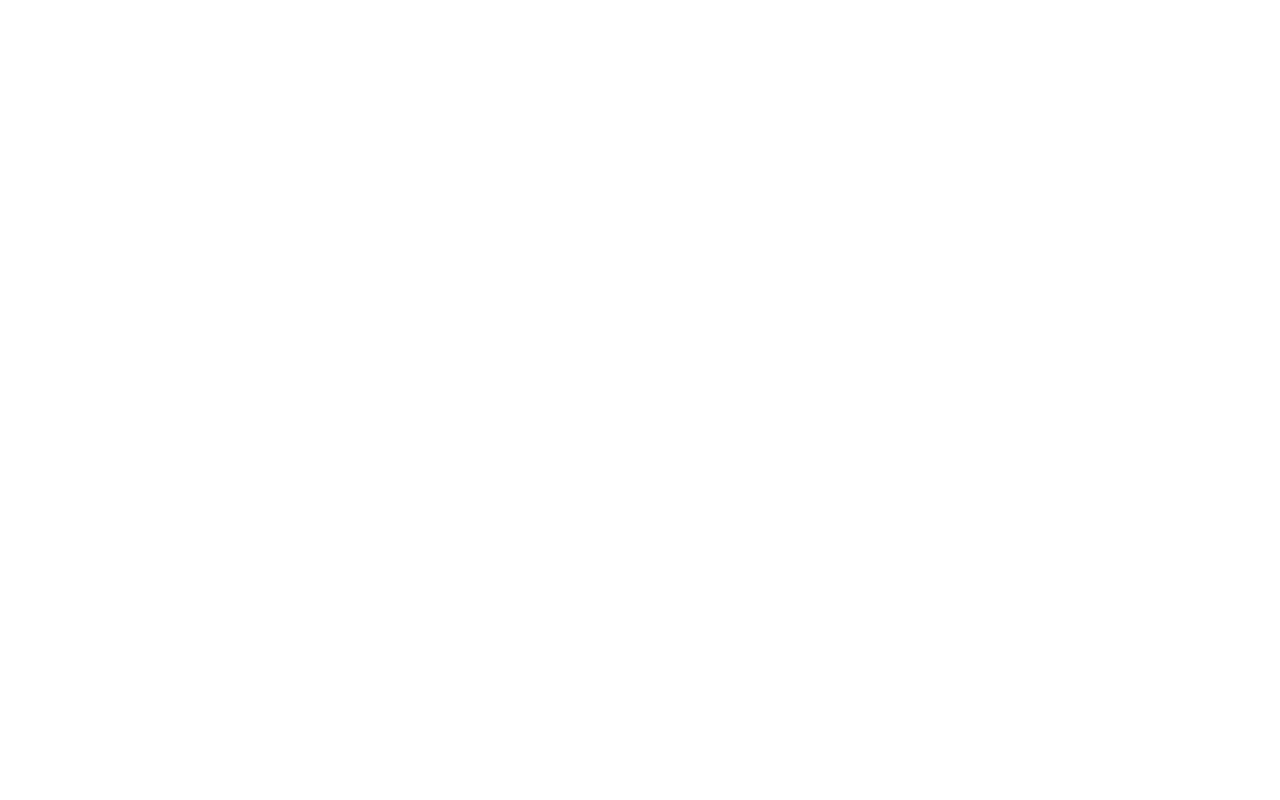
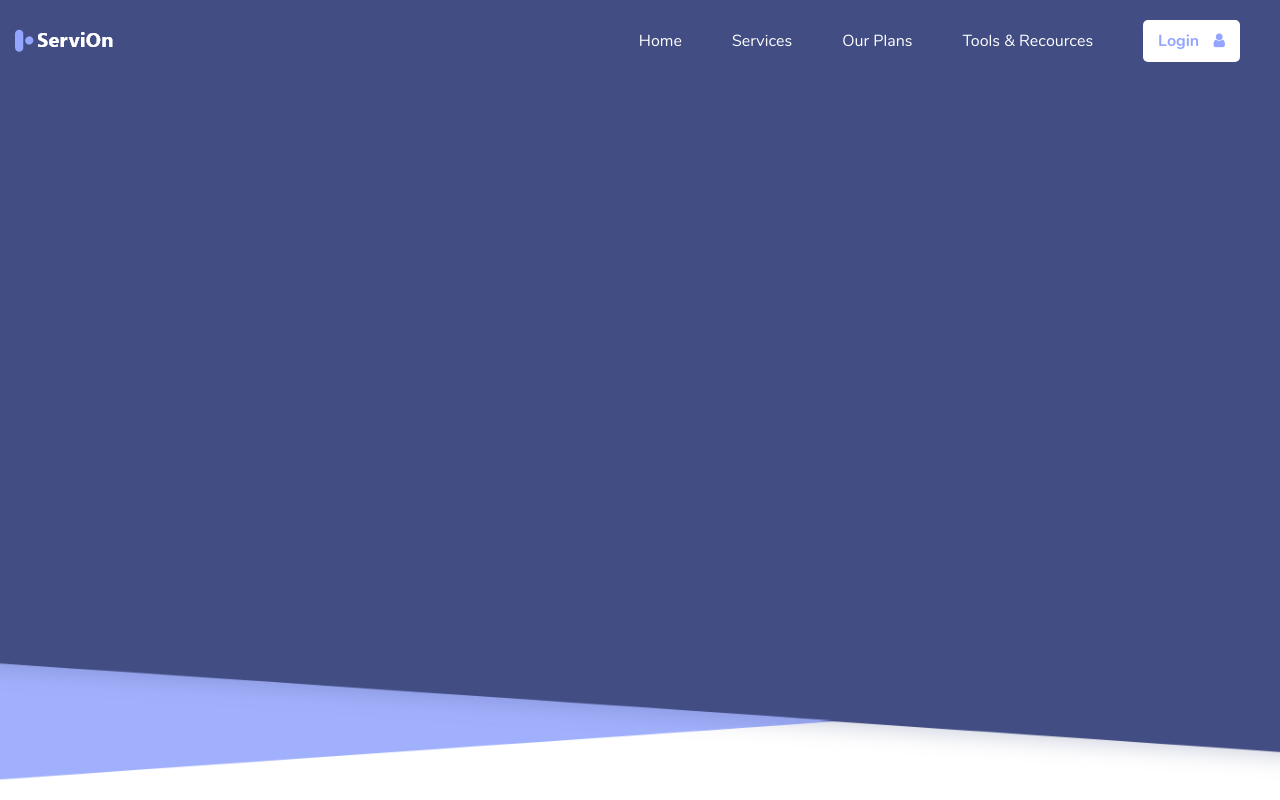
Before and after one commit to mobin-atrzade/hosting-page-with-html-css-flex-js-, a plain HTML site: page index.html in a window 1280 px wide. Drawn offline with Linux system fonts and the light colour scheme.

Commit message:
adding header element and styles

```diff
--- a/index.html
+++ b/index.html
@@ -7,13 +7,29 @@
     <meta http-equiv="X-UA-Compatible" content="ie=edge">
     <title>Hosting page | MobinAtrzade</title>
     <link rel="stylesheet" href="styles/normalize.css">
+    <link rel="stylesheet" href="https://cdnjs.cloudflare.com/ajax/libs/font-awesome/4.7.0/css/font-awesome.css" />
     <link rel="stylesheet" href="styles/fonts.css">
     <link rel="stylesheet" href="styles/grid.css">
     <link rel="stylesheet" href="styles/app.css">
     <link rel="stylesheet" href="styles/responsive.css">
 </head>
 <body>
-
+<header>
+    <div class="container">
+        <nav class="nav">
+            <div class="logo-wrapper">
+                <img src="images/logo.png" alt="logo" class="logo-img">
+            </div>
+            <ul class="main-menu">
+                <li class="menu-item"><a href="#" class="menu-link">Home</a></li>
+                <li class="menu-item"><a href="#" class="menu-link">Services</a></li>
+                <li class="menu-item"><a href="#" class="menu-link">Our Plans</a></li>
+                <li class="menu-item"><a href="#" class="menu-link">Tools & Recources</a></li>
+                <li class="menu-item"><a href="#" class="menu-link login-btn">Login <span class="fa fa-user"></span> </a></li>
+            </ul>
+        </nav>
+    </div>
+</header>
 
 
 
--- a/styles/app.css
+++ b/styles/app.css
@@ -1,14 +1,68 @@
 html {
     box-sizing: border-box;
 }
+
 *, *:before, *:after {
     box-sizing: inherit;
 }
+
 body {
     font-family: "Nunito Regular";
 }
-.content {
-    background-color: #ccc;
-    width: 100%;
-    height: 100px;
+
+a {
+    text-decoration: none;
+    color: #fff;
 }
+
+/* ========================== start header ======================= */
+
+header {
+    background-image: url("../images/headerBG.png");
+    background-size: cover;
+    background-position: center center;
+    background-repeat: no-repeat;
+    height: 100vh;
+}
+
+.nav {
+    display: flex;
+    justify-content: space-between;
+    align-items: center;
+    padding: 25px 0;
+}
+
+.logo-wrapper {
+
+}
+
+.logo-img {
+
+}
+
+.main-menu {
+    list-style-type: none;
+    padding: 0;
+    margin: 0;
+    display: flex;
+}
+
+.menu-item {
+    margin: 0px 25px;
+}
+
+.menu-link {
+
+}
+
+.login-btn {
+    background-color: #fff;
+    color: #93A5FF;
+    padding: 10px 15px;
+    border-radius: 5px;
+    font-family: 'Nunito Bold';
+}
+
+.login-btn span {
+    margin-left: 10px;
+}
```
Also changed, not shown: styles/grid.css (+69 -3 lines), images/headerBG.png (added), images/logo.png (added).
